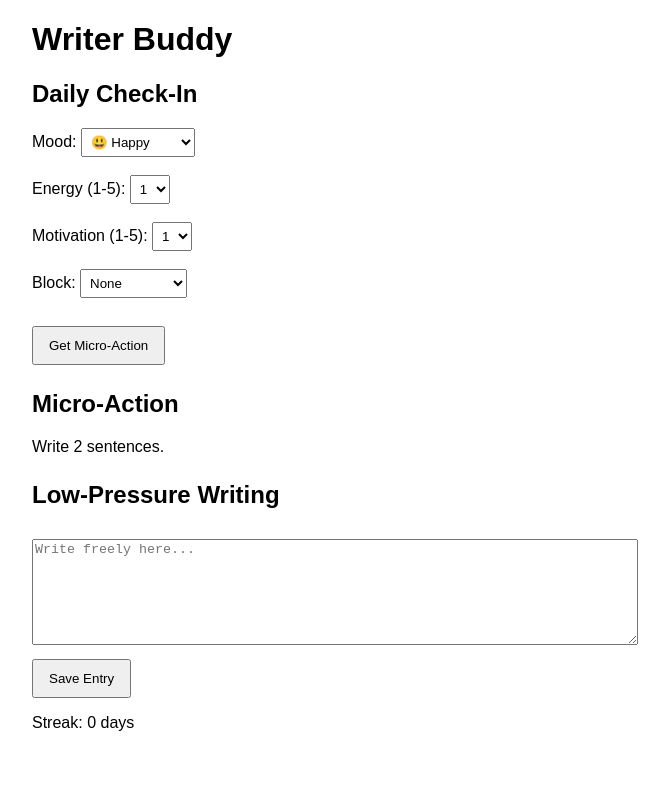
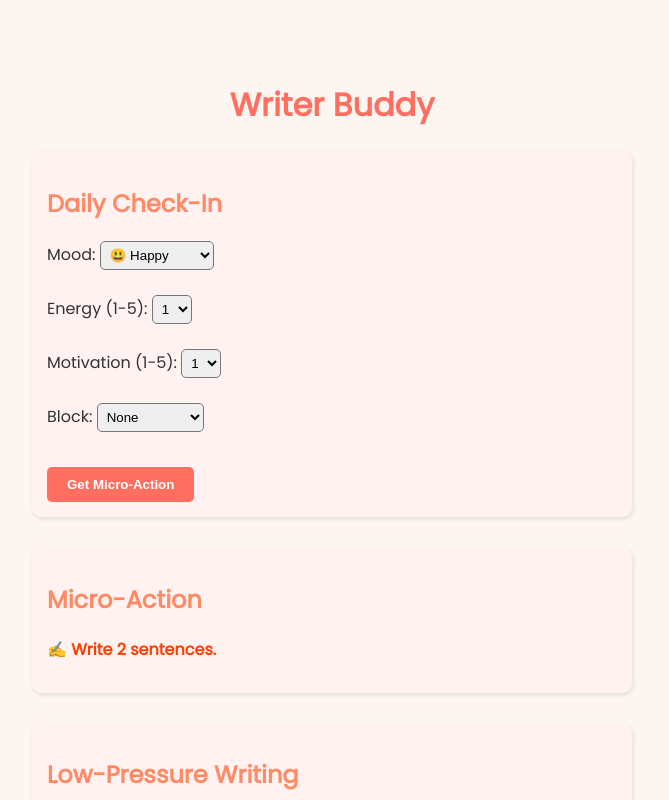
Before and after one commit to Sutumn-07/Writing-Buddy, a plain HTML site: page index.html in a window 1280 px wide. Both pictures are taken after a click on the button "Get Micro-Action". Shown: the top 800 px of the page, without its empty margins (308-977 px from the left). Drawn offline with Linux system fonts and the light colour scheme.

Commit message:
Add files via upload

```diff
--- a/index.html
+++ b/index.html
@@ -2,14 +2,86 @@
 <html>
 <head>
   <title>Writer Buddy</title>
+  <!-- Google Fonts -->
+  <link href="https://fonts.googleapis.com/css2?family=Poppins&display=swap" rel="stylesheet">
+
+  <!-- Styles -->
   <style>
-    body { font-family: Arial; max-width: 600px; margin: 20px auto; }
-    textarea { width: 100%; height: 100px; margin-top: 10px; }
-    button { padding: 10px 15px; margin-top: 10px; }
-    .section { margin-bottom: 25px; }
-    select { padding: 5px; margin-right: 10px; }
+    body {
+      font-family: 'Poppins', sans-serif;
+      max-width: 600px;
+      margin: 40px auto;
+      background-color: #fdf6f0;
+      color: #333;
+      padding: 20px;
+      border-radius: 10px;
+    }
+
+    h1 {
+      text-align: center;
+      color: #ff6f61;
+    }
+
+    h2 {
+      color: #ff8a65;
+    }
+
+    textarea {
+      width: 100%;
+      height: 100px;
+      margin-top: 10px;
+      padding: 10px;
+      font-size: 16px;
+      border-radius: 5px;
+      border: 1px solid #ccc;
+      resize: vertical;
+    }
+
+    button {
+      background-color: #ff6f61;
+      color: white;
+      border: none;
+      padding: 10px 20px;
+      margin-top: 10px;
+      border-radius: 5px;
+      cursor: pointer;
+      font-weight: bold;
+      transition: background-color 0.3s;
+    }
+
+    button:hover {
+      background-color: #ff8a65;
+    }
+
+    .section {
+      margin-bottom: 30px;
+      background-color: #fff2f0;
+      padding: 15px;
+      border-radius: 10px;
+      box-shadow: 1px 2px 5px rgba(0,0,0,0.1);
+    }
+
+    select {
+      padding: 5px;
+      margin-right: 10px;
+      border-radius: 5px;
+    }
+
+    #microAction {
+      font-weight: bold;
+      font-size: 16px;
+      color: #ff3d00;
+      opacity: 0;
+      transition: opacity 0.5s;
+    }
+
+    #streak {
+      font-weight: bold;
+      color: #ff6f61;
+    }
   </style>
 </head>
+
 <body>
   <h1>Writer Buddy</h1>
 
@@ -63,11 +135,11 @@
     <h2>Low-Pressure Writing</h2>
     <textarea id="writingBox" placeholder="Write freely here..."></textarea><br>
     <button onclick="saveWriting()">Save Entry</button>
-    <p id="streak">Streak: 0 days</p>
+    <p id="streak">🔥 Streak: 0 days</p>
   </div>
 
+  <!-- Script -->
   <script>
-    // Simple in-memory streak (will reset on refresh)
     let streak = 0;
 
     function generateAction() {
@@ -78,30 +150,30 @@
 
       let action = "";
 
-      // Determine micro-action based on mood, energy, block
       if(block === "noIdeas") {
-        action = "Write 1 random sentence about a character or setting.";
+        action = "✏️ Write 1 random sentence about a character or setting!";
       } else if(block === "overthinking") {
-        action = "Write freely for 5 minutes, no editing.";
+        action = "🖊️ Write freely for 5 minutes, no editing.";
       } else if(block === "selfDoubt") {
-        action = "Look at your past work and rewrite 1 sentence you like.";
+        action = "💪 Look at past work and rewrite 1 sentence you like.";
       } else if(block === "tired") {
-        action = "Write just 1 sentence to keep the streak alive.";
+        action = "🛌 Write just 1 sentence to keep streak alive.";
       } else if(block === "busy") {
-        action = "Write a tiny 2-sentence scene.";
+        action = "⌛ Write a tiny 2-sentence scene.";
       } else {
-        // Default based on energy
-        action = energy >= 4 ? "Write for 20 minutes." : "Write 2 sentences.";
+        action = energy >= 4 ? "📝 Write for 20 minutes." : "✍️ Write 2 sentences.";
       }
 
-      document.getElementById("microAction").innerText = action;
+      const microEl = document.getElementById("microAction");
+      microEl.innerText = action;
+      microEl.style.opacity = 1;
     }
 
     function saveWriting() {
       const content = document.getElementById("writingBox").value;
       if(content.trim() !== "") {
         streak += 1;
-        document.getElementById("streak").innerText = `Streak: ${streak} days`;
+        document.getElementById("streak").innerText = `🔥 Streak: ${streak} days`;
         alert("Saved! Keep writing!");
         document.getElementById("writingBox").value = "";
       } else {
```
